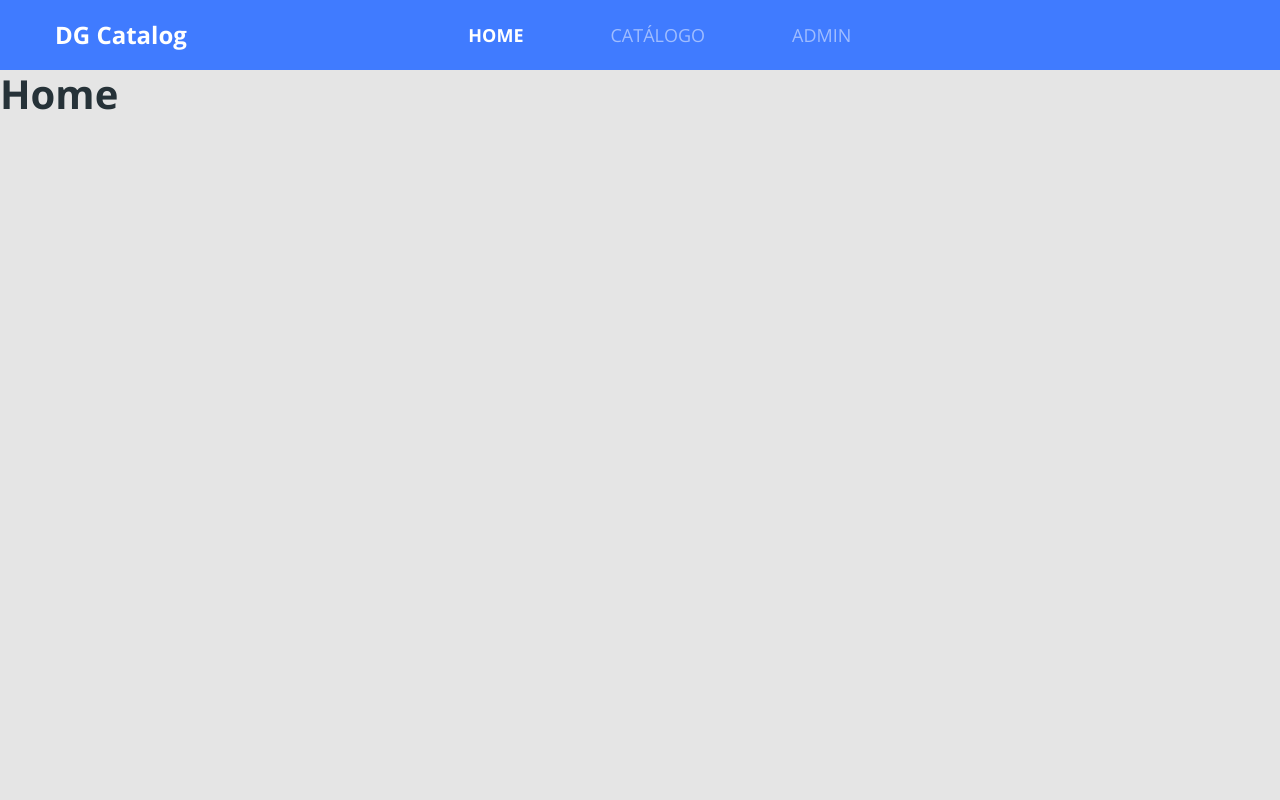
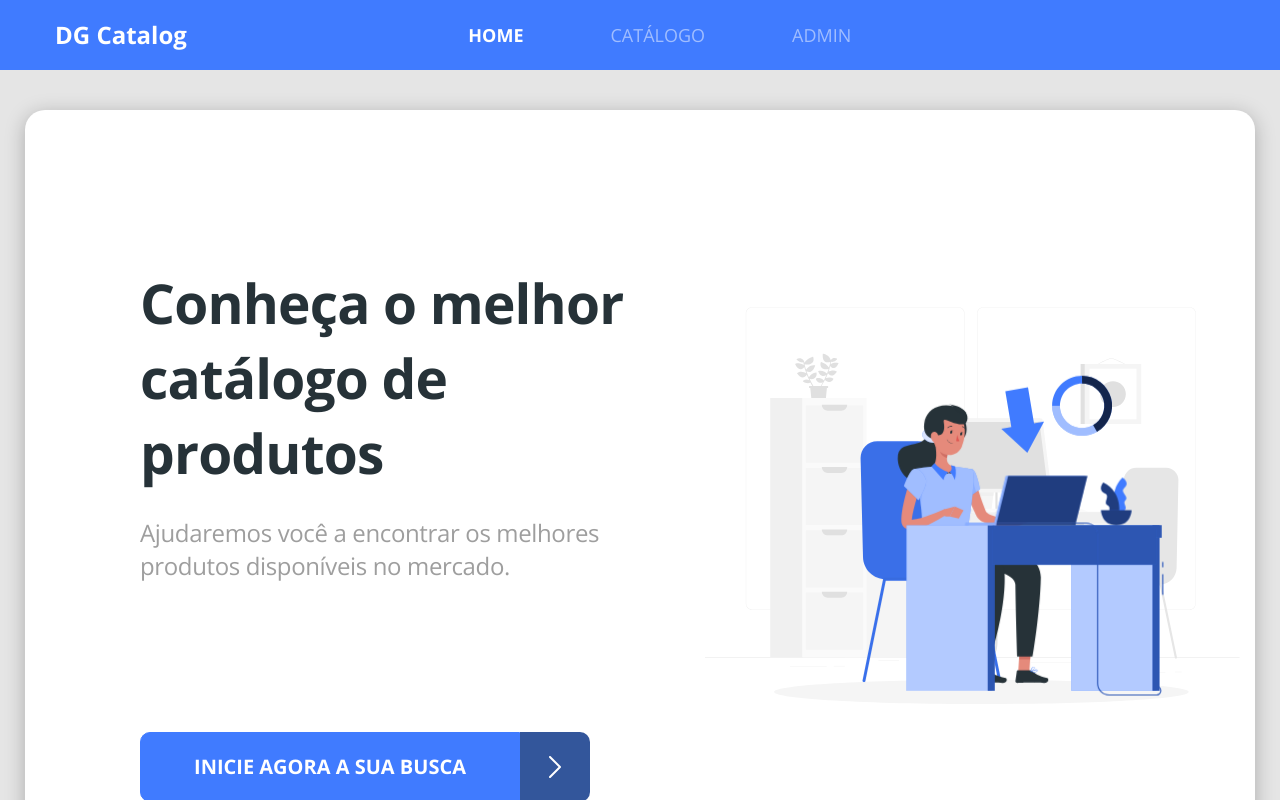
Before and after one commit to brandaogabriel/dgcatalog-bootcamp, a React (Create React App) app in the folder front-web/: page / in a window 1280 px wide. Shown: the top 800 px of the page. Built offline with nearby package versions, Linux system fonts and the light colour scheme.

Commit message:
feat: add home page

```diff
--- /dev/null
+++ b/front-web/src/core/components/ButtonIcon/index.tsx
@@ -0,0 +1,23 @@
+import React from 'react';
+
+import { ReactComponent as ArrowIcon } from '../../assets/images/arrow.svg';
+import { Link } from 'react-router-dom';
+
+import './styles.scss';
+
+type Props = {
+  text: string;
+};
+
+const ButtonIcon = ({ text }: Props): JSX.Element => (
+  <div className="d-flex">
+    <button className="btn btn-primary btn-icon">
+      <h5>{text}</h5>
+    </button>
+    <div className="btn-icon-content">
+      <ArrowIcon />
+    </div>
+  </div>
+);
+
+export default ButtonIcon;
--- /dev/null
+++ b/front-web/src/core/components/ButtonIcon/styles.scss
@@ -0,0 +1,15 @@
+.btn-icon {
+  height: 70px;
+  width: 380px;
+  border-radius: 10px 0 0 10px;
+  text-transform: uppercase;
+}
+
+.btn-icon-content {
+  background: #33569b;
+  border-radius: 0px 10px 10px 0px;
+  width: 70px;
+  display: flex;
+  align-items: center;
+  justify-content: center;
+}
--- a/front-web/src/pages/Home/index.tsx
+++ b/front-web/src/pages/Home/index.tsx
@@ -1,8 +1,31 @@
 import React from 'react';
+import { Link } from 'react-router-dom';
+
+import { ReactComponent as HomeImage } from '../../core/assets/images/home-image.svg';
+import ButtonIcon from '../../core/components/ButtonIcon';
+
+import './styles.scss';
 
 const Home = (): JSX.Element => (
-  <div>
-    <h1>Home</h1>
+  <div className="home-container">
+    <div className="row home-content">
+      <div className="col-6">
+        <h1 className="home-text-title">
+          Conheça o melhor <br />
+          catálogo de produtos
+        </h1>
+        <p className="home-text-subtitle">
+          Ajudaremos você a encontrar os melhores <br />
+          produtos disponíveis no mercado.
+        </p>
+        <Link to="/catalog">
+          <ButtonIcon text={'inicie agora a sua busca'} />
+        </Link>
+      </div>
+      <div className="col-6">
+        <HomeImage className="home-image" />
+      </div>
+    </div>
   </div>
 );
 
--- /dev/null
+++ b/front-web/src/pages/Home/styles.scss
@@ -0,0 +1,44 @@
+.home-container {
+  margin-top: 40px;
+  padding-left: 40px;
+  padding-right: 40px;
+}
+
+.home-content {
+  background-color: #FFF;
+  box-shadow: 0px 4px 20px rgba(0, 0, 0, 0.25);
+  border-radius: 20px;
+  padding-top: 155px;
+  padding-left: 100px;
+  padding-bottom: 150px;
+}
+
+.home-text-title {
+  font-size: 55px;
+  line-height: 75px;
+  letter-spacing: -0.015em;
+}
+
+.home-text-subtitle {
+  font-size: 24px;
+  line-height: 33px;
+  letter-spacing: -0.015em;
+  color: #9E9E9E;
+  margin-top: 26px;
+  margin-bottom: 150px;
+}
+
+.home-image {
+  width: 100%;
+}
+
+@media screen and (min-width: 1500px) {
+  .home-content {
+    padding-left: 200px;
+  }
+
+  .home-image {
+    width: 90%;
+    margin-right: 26px;
+  }
+}
```
Also changed, not shown: front-web/src/core/assets/images/arrow.svg (added), front-web/src/core/assets/images/home-image.svg (added).
